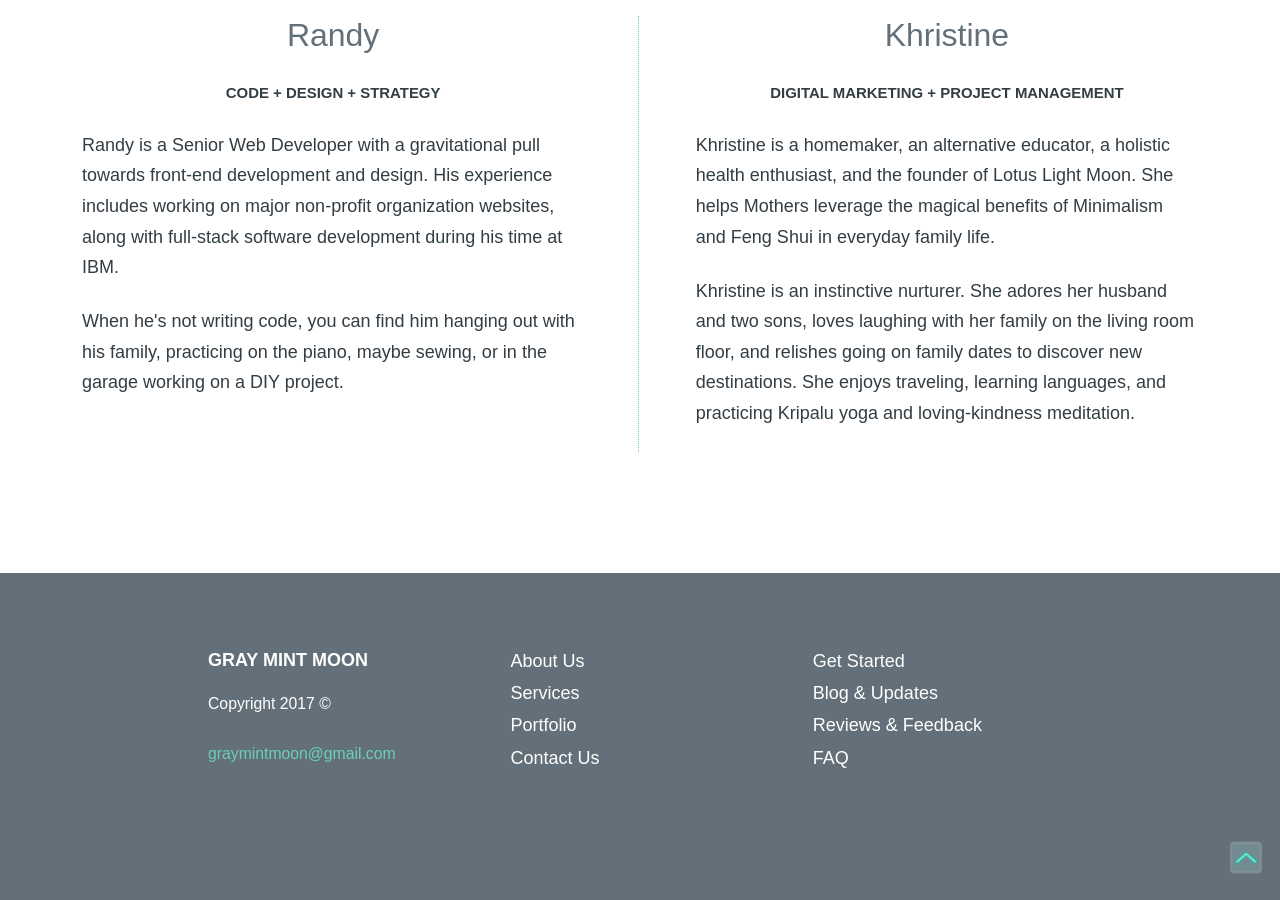
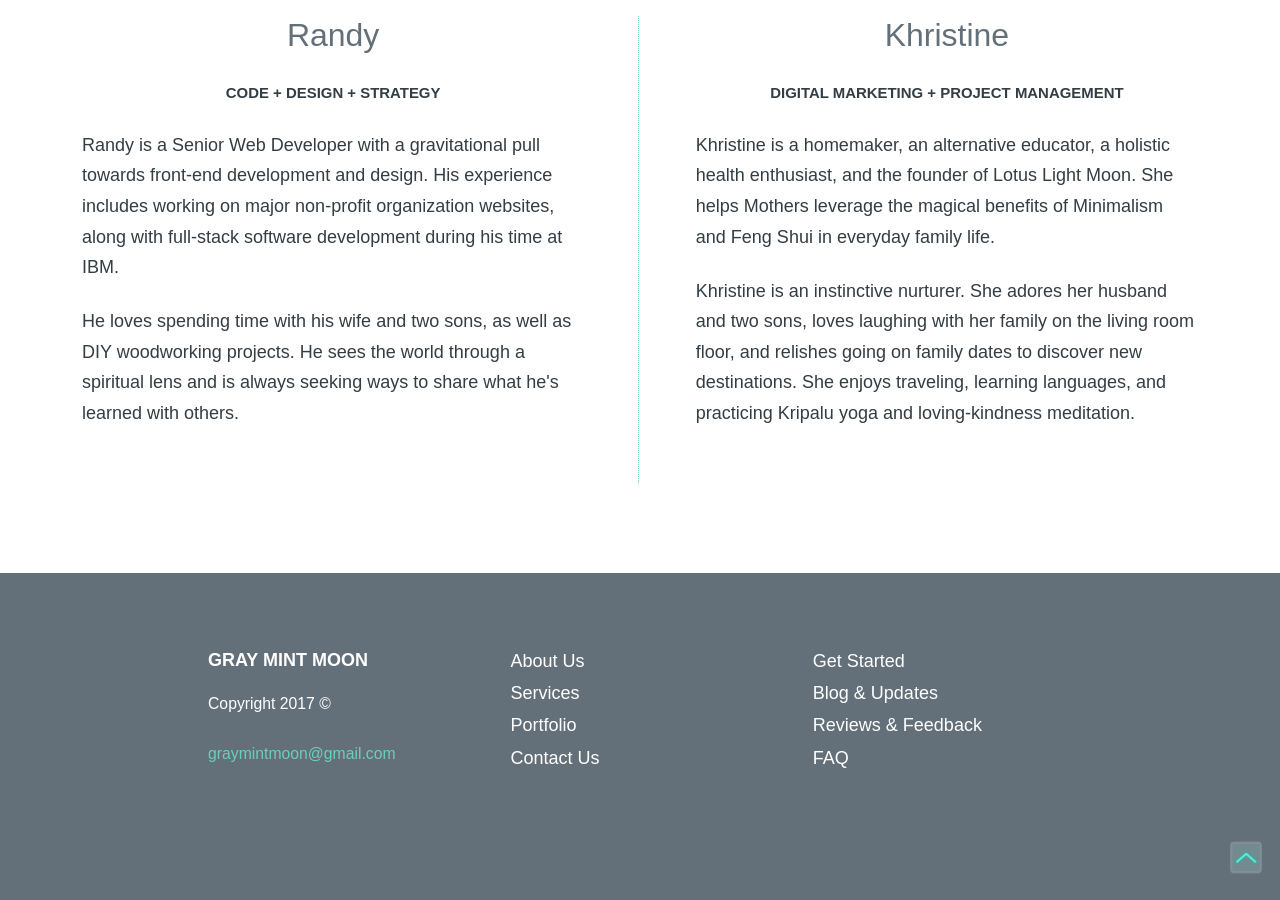
Before and after one commit to graymintmoon/graymintmoon.github.io, a Jekyll site: the page built from index.md, in a window 1280 px wide and 900 px high, scrolled down 1650 px. Built offline with Jekyll 4.4.1, drawn with Linux system fonts in a browser that asks for light colours; nearby versions of some CDN libraries; some web fonts are replaced.

Commit message:
update copy

```diff
--- a/index.md
+++ b/index.md
@@ -54,7 +54,7 @@ title: Home
 				<h3 class="text_center text_regular">Randy</h3>
 				<h5 class="text_center">CODE + DESIGN + STRATEGY</h5>
 				<p class="text_light">Randy is a Senior Web Developer with a gravitational pull towards front-end development and design. His experience includes working on major non-profit organization websites, along with full-stack software development during his time at IBM.</p>
-				<p class='text_light'>When he's not writing code, you can find him hanging out with his family, practicing on the piano, maybe sewing, or in the garage working on a DIY project.</p>
+				<p class='text_light'>He loves spending time with his wife and two sons, as well as DIY woodworking projects. He sees the world through a spiritual lens and is always seeking ways to share what he's learned with others.</p>
 			</div>
 			<div class="column_half_block">
 				<h3 class="text_center text_regular">Khristine</h3>
```
